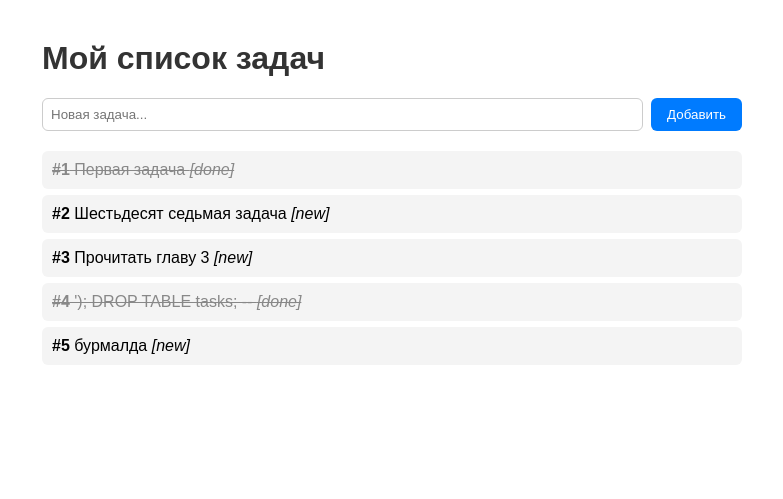
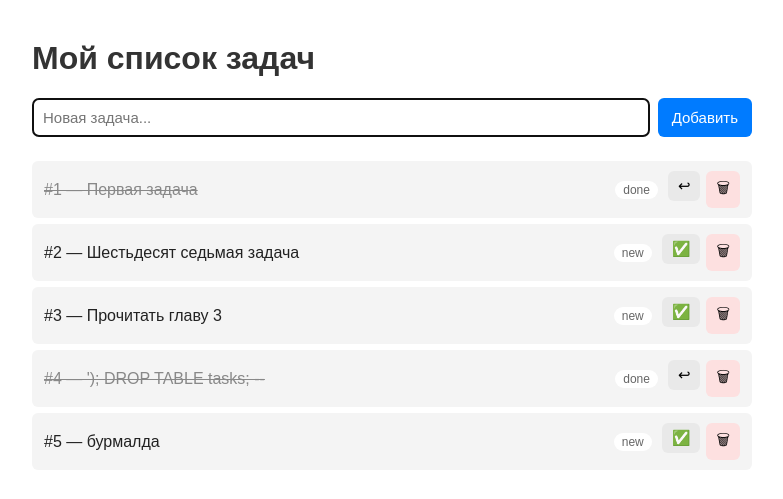
Before and after one commit to MakaronniyMonstr3042/practice-spasenie-ot-3-project, a Flask app: page / in a window 1280 px wide. Shown: the top 499 px of the page, without its empty margins (248-1031 px from the left). Run offline with Flask 3, Linux system fonts and the light colour scheme; data comes from the database, SQL or seed files in the repository; both versions use the stored data as it was after the commit.

Commit message:
Мини-Проект

```diff
--- a/app.py
+++ b/app.py
@@ -6,6 +6,10 @@ app = Flask(__name__)
 DB_PATH = 'app.db'
 
 
+# ============================================================
+# РАБОТА С БАЗОЙ
+# ============================================================
+
 def get_connection():
     conn = sqlite3.connect(DB_PATH)
     conn.row_factory = sqlite3.Row
@@ -13,23 +17,82 @@ def get_connection():
 
 
 def fetch_all_tasks():
+    """R: вернуть все задачи."""
     conn = get_connection()
     try:
         cursor = conn.cursor()
         cursor.execute("SELECT id, title, status FROM tasks ORDER BY id")
         return cursor.fetchall()
     except sqlite3.Error as e:
-        print(f"[DB ERROR] {e}")
+        print(f"[DB ERROR fetch] {e}")
         return []
     finally:
         conn.close()
 
 
+def insert_task(title):
+    """C: вставить новую задачу. Возвращает (success, message)."""
+    conn = get_connection()
+    try:
+        cursor = conn.cursor()
+        cursor.execute("INSERT INTO tasks (title) VALUES (?)", (title,))
+        conn.commit()
+        return True, None
+    except sqlite3.Error as e:
+        conn.rollback()
+        print(f"[DB ERROR insert] {e}")
+        return False, "Не удалось сохранить задачу."
+    finally:
+        conn.close()
+
+
+def toggle_task_status(task_id):
+    """U: переключить статус (new <-> done). Возвращает число затронутых строк."""
+    conn = get_connection()
+    try:
+        cursor = conn.cursor()
+        cursor.execute(
+            """
+            UPDATE tasks
+            SET status = CASE WHEN status = 'done' THEN 'new' ELSE 'done' END
+            WHERE id = ?
+            """,
+            (task_id,)
+        )
+        conn.commit()
+        return cursor.rowcount
+    except sqlite3.Error as e:
+        conn.rollback()
+        print(f"[DB ERROR toggle] {e}")
+        return 0
+    finally:
+        conn.close()
+
+
+def delete_task_by_id(task_id):
+    """D: удалить задачу. Возвращает число затронутых строк."""
+    conn = get_connection()
+    try:
+        cursor = conn.cursor()
+        cursor.execute("DELETE FROM tasks WHERE id = ?", (task_id,))
+        conn.commit()
+        return cursor.rowcount
+    except sqlite3.Error as e:
+        conn.rollback()
+        print(f"[DB ERROR delete] {e}")
+        return 0
+    finally:
+        conn.close()
+
+
+# ============================================================
+# МАРШРУТЫ FLASK
+# ============================================================
+
 @app.route('/', methods=['GET', 'POST'])
 def index():
     if request.method == 'POST':
         title = request.form.get('title', '').strip()
-
         if not title:
             return render_template(
                 'index.html',
@@ -37,26 +100,42 @@ def index():
                 error='Название задачи не может быть пустым.'
             )
 
-        conn = get_connection()
-        try:
-            cursor = conn.cursor()
-            cursor.execute("INSERT INTO tasks (title) VALUES (?)", (title,))
-            conn.commit()
-        except sqlite3.Error as e:
-            conn.rollback()
-            print(f"[DB ERROR] {e}")
+        success, message = insert_task(title)
+        if not success:
             return render_template(
                 'index.html',
                 items=fetch_all_tasks(),
-                error='Не удалось сохранить задачу. Попробуйте ещё раз.'
+                error=message
             )
-        finally:
-            conn.close()
 
         return redirect(url_for('index'))
 
     return render_template('index.html', items=fetch_all_tasks())
 
 
+@app.route('/toggle/<int:task_id>', methods=['POST'])
+def toggle_done(task_id):
+    affected = toggle_task_status(task_id)
+    if affected == 0:
+        return render_template(
+            'index.html',
+            items=fetch_all_tasks(),
+            error=f'Задача #{task_id} не найдена.'
+        )
+    return redirect(url_for('index'))
+
+
+@app.route('/delete/<int:task_id>', methods=['POST'])
+def delete_task(task_id):
+    affected = delete_task_by_id(task_id)
+    if affected == 0:
+        return render_template(
+            'index.html',
+            items=fetch_all_tasks(),
+            error=f'Задача #{task_id} не найдена.'
+        )
+    return redirect(url_for('index'))
+
+
 if __name__ == '__main__':
     app.run(debug=True, port=5000)
--- a/templates/index.html
+++ b/templates/index.html
@@ -4,17 +4,25 @@
     <meta charset="UTF-8">
     <title>Список задач</title>
     <style>
-        body { font-family: Arial, sans-serif; max-width: 700px; margin: 40px auto; }
+        body { font-family: Arial, sans-serif; max-width: 720px; margin: 40px auto; padding: 0 16px; color: #222; }
         h1 { color: #333; }
-        form { display: flex; gap: 8px; margin-bottom: 20px; }
-        input[type="text"] { flex: 1; padding: 8px; border: 1px solid #ccc; border-radius: 6px; }
-        button { padding: 8px 16px; background: #007bff; color: #fff; border: none; border-radius: 6px; cursor: pointer; }
-        button:hover { background: #0056b3; }
+        .add-form { display: flex; gap: 8px; margin-bottom: 24px; }
+        .add-form input { flex: 1; padding: 10px; border: 1px solid #ccc; border-radius: 6px; font-size: 15px; }
+        button { padding: 8px 14px; border: none; border-radius: 6px; cursor: pointer; font-size: 15px; }
+        .btn-primary { background: #007bff; color: #fff; }
+        .btn-primary:hover { background: #0056b3; }
+        .btn-icon { background: #e9e9e9; padding: 6px 10px; }
+        .btn-icon:hover { background: #d4d4d4; }
+        .btn-danger { background: #fde0e0; }
+        .btn-danger:hover { background: #f8c0c0; }
         ul { list-style: none; padding: 0; }
-        li { padding: 10px; margin: 6px 0; background: #f4f4f4; border-radius: 6px; }
-        .done { text-decoration: line-through; color: #888; }
+        li { display: flex; align-items: center; gap: 10px; padding: 10px 12px; margin: 6px 0; background: #f4f4f4; border-radius: 6px; }
+        .task-title { flex: 1; }
+        li.done .task-title { text-decoration: line-through; color: #888; }
+        .status { font-size: 12px; color: #666; background: #fff; padding: 2px 8px; border-radius: 10px; }
         .empty { color: #999; font-style: italic; }
-        .error { color: #c00; margin-bottom: 12px; }
+        .error { color: #c00; margin-bottom: 12px; padding: 8px 12px; background: #fde0e0; border-radius: 6px; }
+        .actions { display: flex; gap: 6px; }
     </style>
 </head>
 <body>
@@ -24,18 +32,33 @@
         <p class="error">{{ error }}</p>
     {% endif %}
 
-    <form method="POST" action="{{ url_for('index') }}">
-        <input type="text" name="title" placeholder="Новая задача..." required>
-        <button type="submit">Добавить</button>
+    <form class="add-form" method="POST" action="{{ url_for('index') }}">
+        <input type="text" name="title" placeholder="Новая задача..." required autofocus>
+        <button type="submit" class="btn-primary">Добавить</button>
     </form>
 
     {% if items %}
         <ul>
             {% for item in items %}
                 <li class="{% if item.status == 'done' %}done{% endif %}">
-                    <strong>#{{ item.id }}</strong>
-                    {{ item.title }}
-                    <em>[{{ item.status }}]</em>
+                    <span class="task-title">#{{ item.id }} — {{ item.title }}</span>
+                    <span class="status">{{ item.status }}</span>
+
+                    <div class="actions">
+                        <!-- Отметить/снять выполнение -->
+                        <form method="POST" action="{{ url_for('toggle_done', task_id=item.id) }}">
+                            <button type="submit" class="btn-icon" title="Переключить статус">
+                                {% if item.status == 'done' %}↩{% else %}✅{% endif %}
+                            </button>
+                        </form>
+
+                        <!-- Удалить с подтверждением -->
+                        <form method="POST"
+                              action="{{ url_for('delete_task', task_id=item.id) }}"
+                              onsubmit="return confirm('Удалить задачу #{{ item.id }}?');">
+                            <button type="submit" class="btn-icon btn-danger" title="Удалить">🗑</button>
+                        </form>
+                    </div>
                 </li>
             {% endfor %}
         </ul>
```
Also changed, not shown: app.db.
